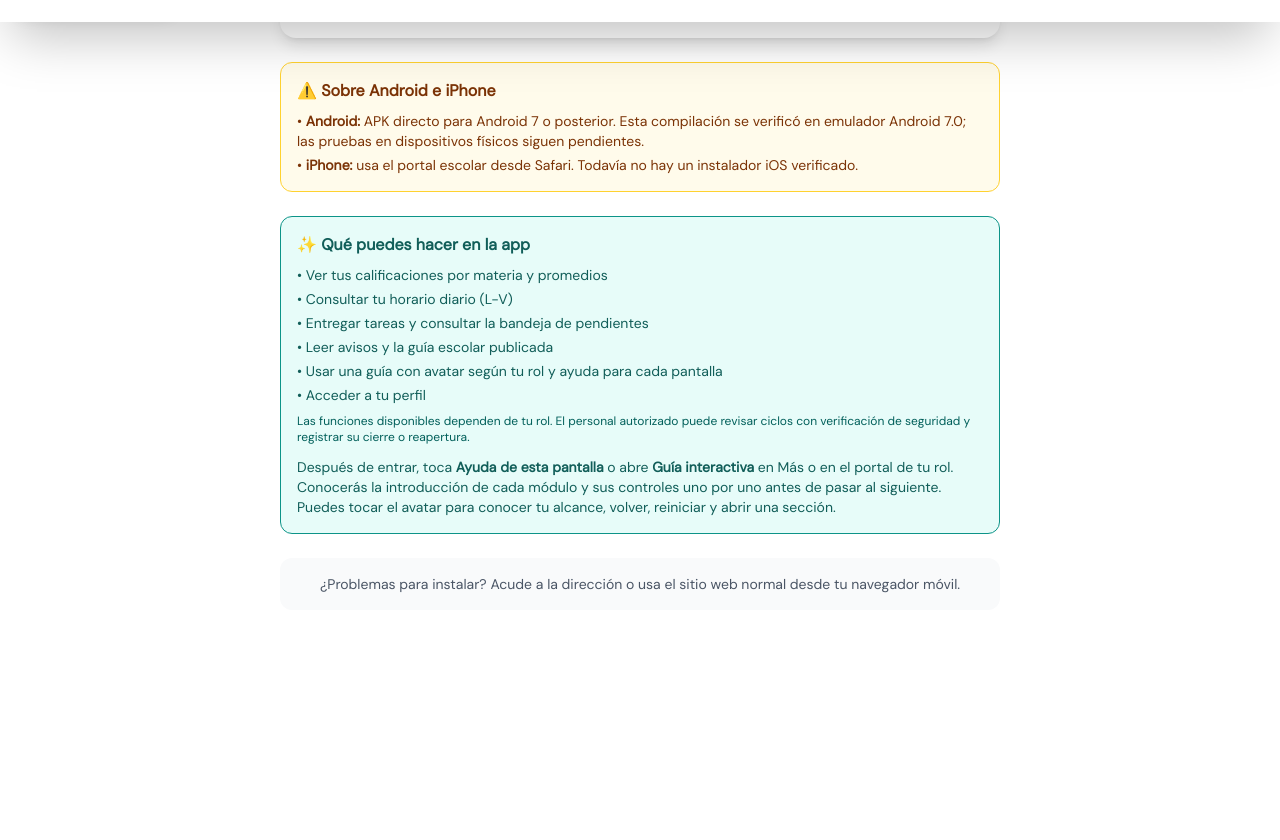
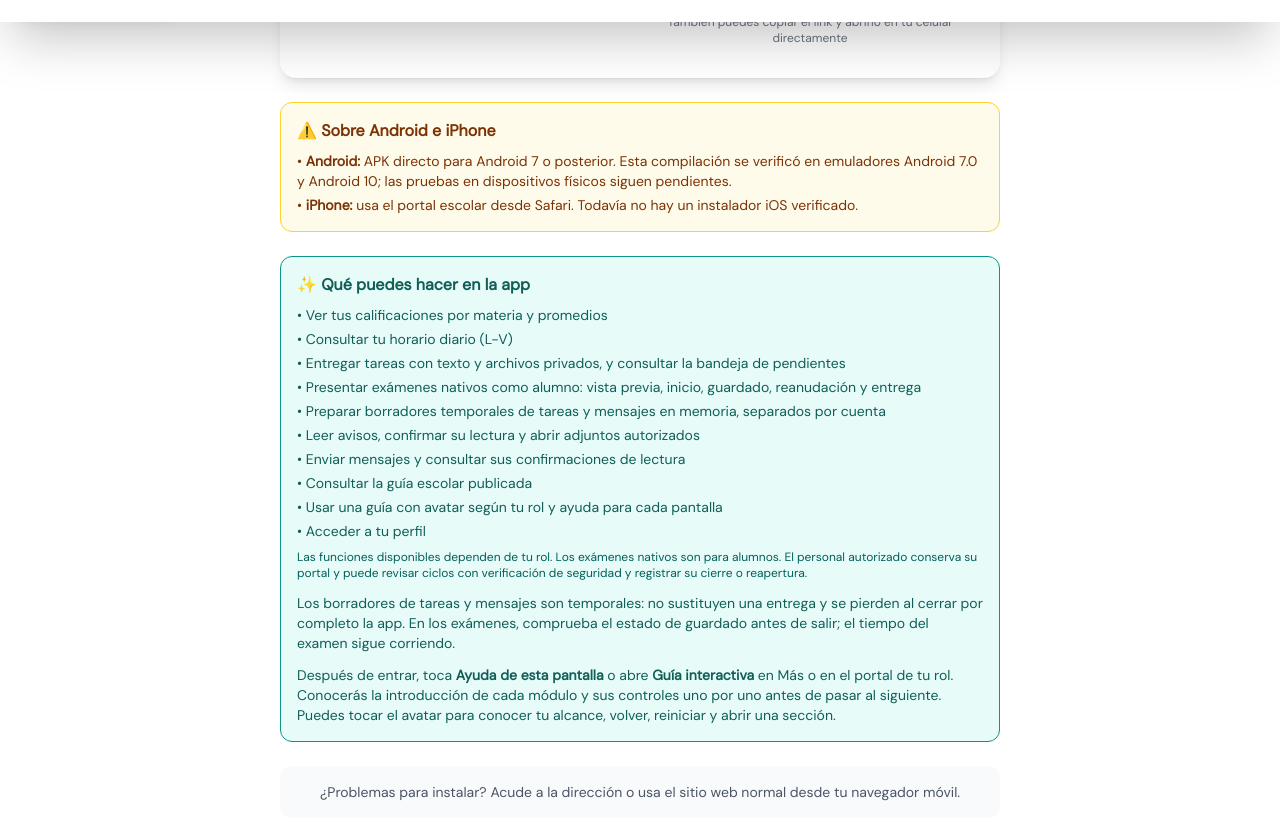
Before and after one commit to Fredyxon2001/epo221, a Next.js app: page /app-movil in a window 1280 px wide. Shown: the part 778-1618 px from the top of the page. Before the commit the page ends 1412 px from the top, so only its background shows below. Built offline with nearby package versions, Linux system fonts and the light colour scheme; no server answers; the database is empty.

Commit message:
release: publish verified Android 1.4 code15 installer

```diff
--- a/src/app/app-movil/page.tsx
+++ b/src/app/app-movil/page.tsx
@@ -47,7 +47,7 @@ export default async function AppMovilPage() {
           </ol>
 
           <p className="text-sm text-gray-700">
-            Para actualizar, abre el nuevo APK sobre la app instalada y elige <strong>Actualizar</strong>. Evita desinstalarla para conservar tu sesión y preferencias. La actualización desde la compilación 8 se comprobó en el emulador; esta versión requiere descargar e instalar el APK nuevo.
+            Para actualizar, abre el nuevo APK sobre la app instalada y elige <strong>Actualizar</strong>. Evita desinstalarla para conservar tu sesión y preferencias. La actualización de la compilación 10 a la 15 se verificó en emulador conservando la sesión. Esta compilación también se probó en emuladores Android 7.0 y Android 10; requiere descargar e instalar el APK nuevo.
           </p>
 
           <a
@@ -67,7 +67,7 @@ export default async function AppMovilPage() {
       <div className="bg-amber-50 border border-amber-300 rounded-xl p-4">
         <h3 className="font-semibold text-amber-900 mb-2">⚠️ Sobre Android e iPhone</h3>
         <ul className="text-sm text-amber-900 space-y-1">
-          <li>• <strong>Android:</strong> APK directo para Android 7 o posterior. Esta compilación se verificó en emulador Android 7.0; las pruebas en dispositivos físicos siguen pendientes.</li>
+          <li>• <strong>Android:</strong> APK directo para Android 7 o posterior. Esta compilación se verificó en emuladores Android 7.0 y Android 10; las pruebas en dispositivos físicos siguen pendientes.</li>
           <li>• <strong>iPhone:</strong> usa el portal escolar desde Safari. Todavía no hay un instalador iOS verificado.</li>
         </ul>
       </div>
@@ -77,13 +77,20 @@ export default async function AppMovilPage() {
         <ul className="text-sm text-verde-oscuro space-y-1">
           <li>• Ver tus calificaciones por materia y promedios</li>
           <li>• Consultar tu horario diario (L-V)</li>
-          <li>• Entregar tareas y consultar la bandeja de pendientes</li>
-          <li>• Leer avisos y la guía escolar publicada</li>
+          <li>• Entregar tareas con texto y archivos privados, y consultar la bandeja de pendientes</li>
+          <li>• Presentar exámenes nativos como alumno: vista previa, inicio, guardado, reanudación y entrega</li>
+          <li>• Preparar borradores temporales de tareas y mensajes en memoria, separados por cuenta</li>
+          <li>• Leer avisos, confirmar su lectura y abrir adjuntos autorizados</li>
+          <li>• Enviar mensajes y consultar sus confirmaciones de lectura</li>
+          <li>• Consultar la guía escolar publicada</li>
           <li>• Usar una guía con avatar según tu rol y ayuda para cada pantalla</li>
           <li>• Acceder a tu perfil</li>
         </ul>
         <p className="text-xs text-teal-800 mt-2">
-          Las funciones disponibles dependen de tu rol. El personal autorizado puede revisar ciclos con verificación de seguridad y registrar su cierre o reapertura.
+          Las funciones disponibles dependen de tu rol. Los exámenes nativos son para alumnos. El personal autorizado conserva su portal y puede revisar ciclos con verificación de seguridad y registrar su cierre o reapertura.
+        </p>
+        <p className="text-sm text-verde-oscuro mt-3">
+          Los borradores de tareas y mensajes son temporales: no sustituyen una entrega y se pierden al cerrar por completo la app. En los exámenes, comprueba el estado de guardado antes de salir; el tiempo del examen sigue corriendo.
         </p>
         <p className="text-sm text-verde-oscuro mt-3">
           Después de entrar, toca <strong>Ayuda de esta pantalla</strong> o abre <strong>Guía interactiva</strong> en Más o en el portal de tu rol. Conocerás la introducción de cada módulo y sus controles uno por uno antes de pasar al siguiente. Puedes tocar el avatar para conocer tu alcance, volver, reiniciar y abrir una sección.
--- a/src/lib/app-movil.ts
+++ b/src/lib/app-movil.ts
@@ -1,11 +1,11 @@
 // Descarga institucional estable. El destino se actualiza únicamente tras QA nativo.
 // Los artefactos temporales de EAS no son enlaces de distribución.
 export const APP_MOVIL = {
-  version: '1.3.0',
-  compilacion: 10,
-  fechaPublicacion: '2026-10-16',
+  version: '1.4.0',
+  compilacion: 15,
+  fechaPublicacion: '2026-10-19',
   apkUrl: 'https://epo221.edu.mx/app-movil/descargar',
-  artifactUrl: 'https://github.com/Fredyxon2001/epo221/releases/download/epo221-mobile-v1.3.0-code10/epo221-1.3.0-code10.apk',
+  artifactUrl: 'https://github.com/Fredyxon2001/epo221/releases/download/epo221-mobile-v1.4.0-code15/epo221-1.4.0-code15.apk',
   projectPage: 'https://expo.dev/accounts/fredyxon10/projects/epo221-mobile',
-  tamano: '~71 MB',
+  tamano: '~72 MB',
 };
```
Also changed, not shown: 2 other files (tests, documents, lock files or other folders).
